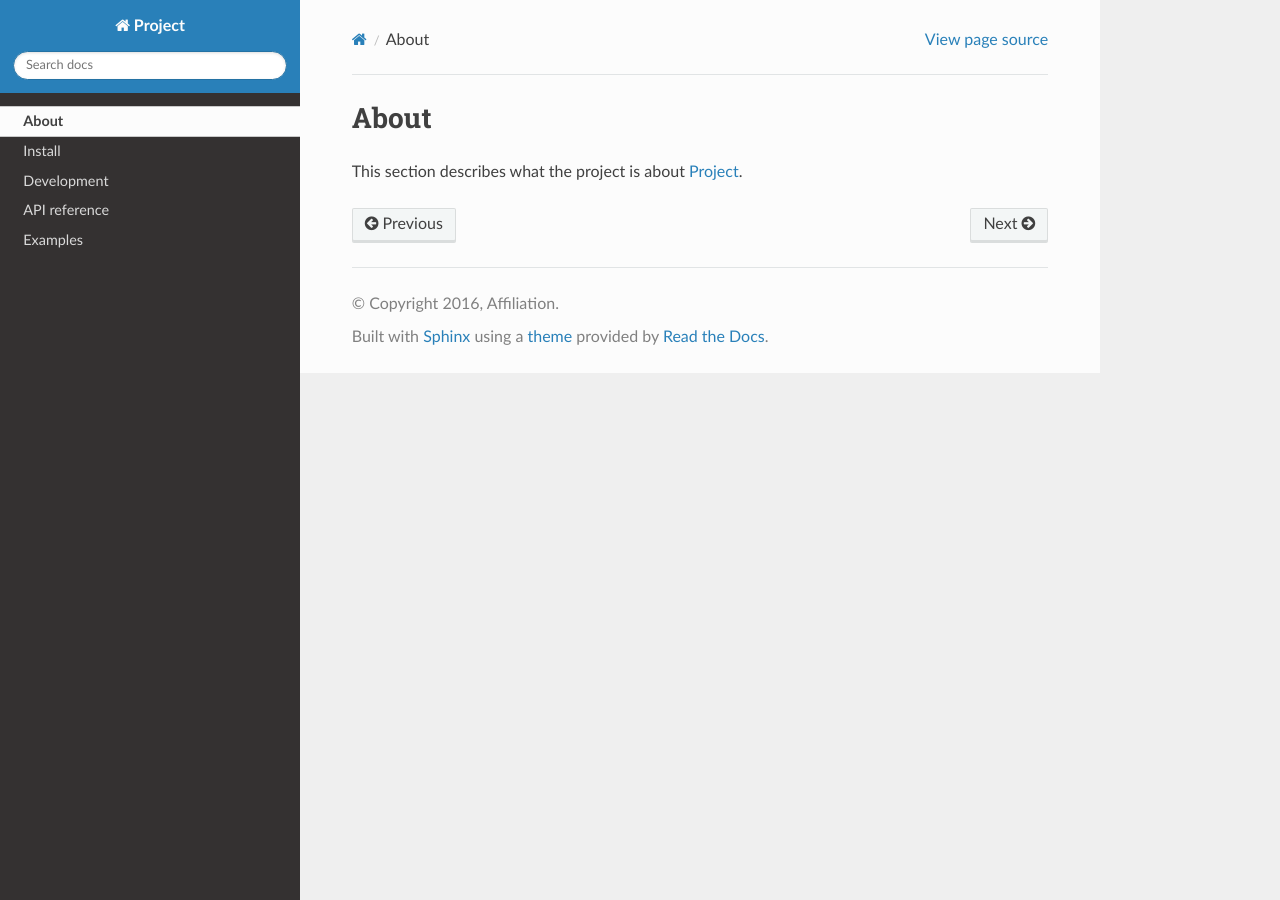
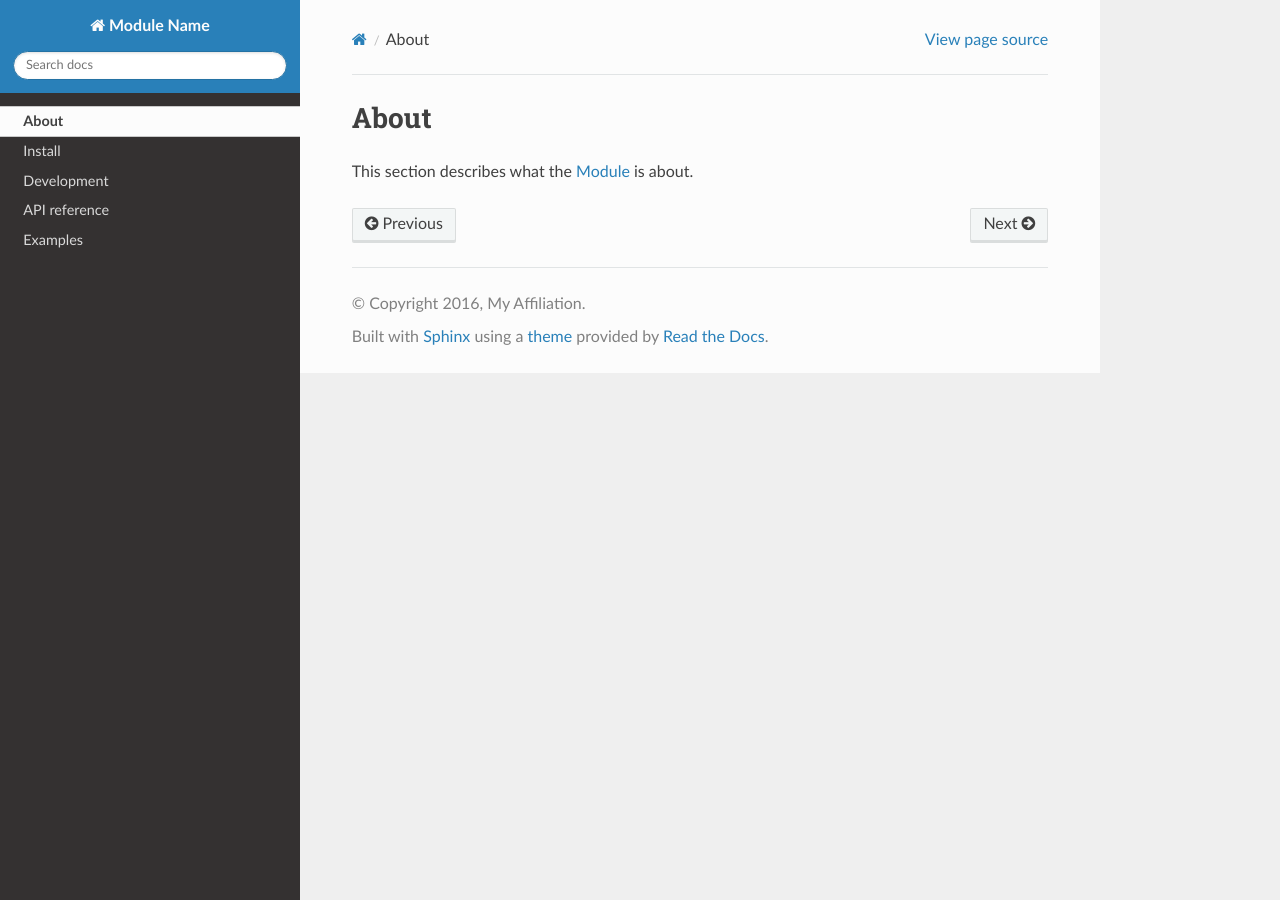
Before and after one commit to decarlof/project, a Sphinx documentation site: the page built from doc/source/about.rst, in a window 1280 px wide. Built offline with Sphinx 7.4.7 and the Read the Docs theme 2.0.0, drawn with Linux system fonts in a browser that asks for light colours; pages that are not in the unit, such as notebooks, are missing from menus.

Commit message:
Project => My Module

```diff
--- a/doc/conf.py
+++ b/doc/conf.py
@@ -65,8 +65,8 @@ source_suffix = '.rst'
 master_doc = 'index'
 
 # General information about the project.
-Affiliation = u'Affiliation'
-project = u'Project'
+Affiliation = u'My Affiliation'
+project = u'Module Name'
 copyright = u'2016, ' + Affiliation
 
 # The version info for the project you're documenting, acts as replacement for
--- a/doc/source/about.rst
+++ b/doc/source/about.rst
@@ -2,8 +2,9 @@
 About
 =====
 
-This section describes what the project is about
-`Project <https://github.com/decarlof/project>`_.
+This section describes what the
+`Module <https://github.com/decarlof/project>`_
+is about.
 
 .. contents:: Contents:
    :local:
```
Also changed, not shown: doc/index.rst (+13 -8 lines).
